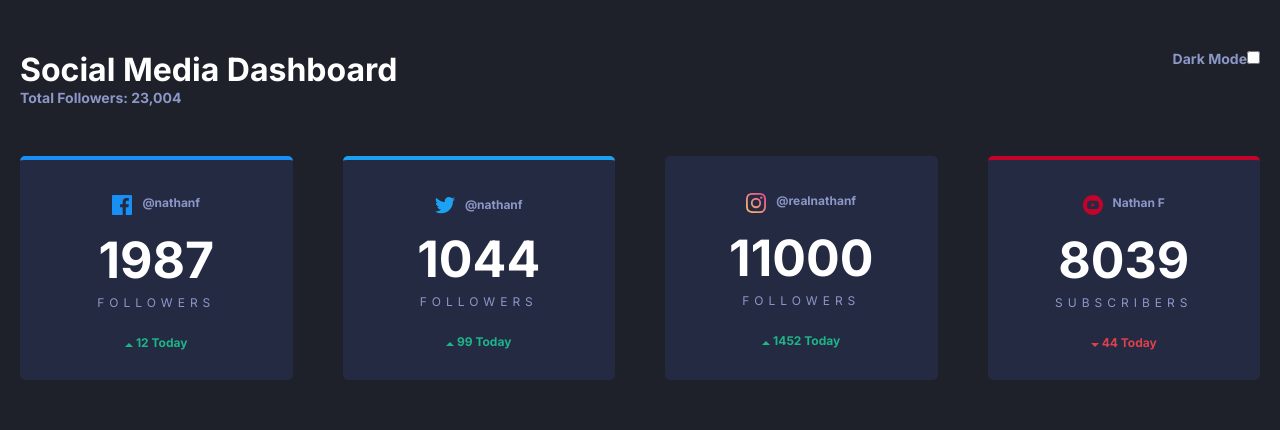
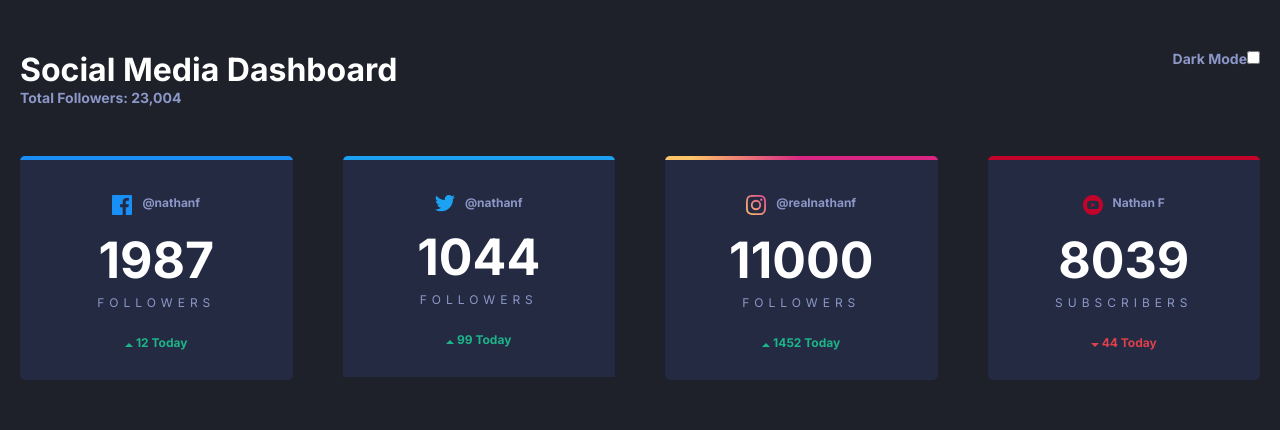
Before and after one commit to Erdemoz1980/frontend-mentor, a React (Create React App) app in the folder social-media-dashboard-theme-switcher-react/frontend/: page / in a window 1280 px wide. Shown: the top 430 px of the page. Built offline with nearby package versions, Linux system fonts and the light colour scheme.

Commit message:
border issue solved

```diff
--- a/social-media-dashboard-theme-switcher-react/frontend/src/components/CardMain.jsx
+++ b/social-media-dashboard-theme-switcher-react/frontend/src/components/CardMain.jsx
@@ -1,20 +1,24 @@
 
 const CardMain = ({ profile, icons:{upIcon, downIcon} }) => {
   const { name, platform, followers, icon } = profile;
-
-  const borderTop = {
-    borderTop:`4px solid var(--clr${platform})`
-}
 
   const folChg = followers.current - followers.previous;
   const absFolChg = Math.abs(folChg);
 
   const folChgColor = {
   color:folChg > 0 ? 'var(--clrLimeGreen)' : 'var(--clrBrightRed)'
-}
+  }
+
+  const border = {
+    borderTop: `4px solid ${platform === 'Instagram' ? '' : `var(--clr${platform})`}`,
+    borderImage: platform === 'Instagram' ? `var(--clr${platform})` : '',
+    borderImageSlice:platform === 'Instagram' ? '1' : '',
+  }
+
 
   return (
-    <div className="card" style={borderTop}>
+    <div className="card-container">
+    <div className="card-main" style={border}>
       <div className="card-header">
         <img src={icon} alt="icon" />
         <p>{name}</p>
@@ -27,7 +31,8 @@ const CardMain = ({ profile, icons:{upIcon, downIcon} }) => {
         <img src={folChg > 0 ? upIcon : downIcon} alt='icon' /> {absFolChg} Today
       </footer>
 
-    </div>
+      </div>
+      </div>
   )
 }
 
--- a/social-media-dashboard-theme-switcher-react/frontend/src/index.css
+++ b/social-media-dashboard-theme-switcher-react/frontend/src/index.css
@@ -7,9 +7,9 @@
   --clrBrightRed: hsl(356, 69%, 56%);
   --clrFacebook: hsl(208, 92%, 53%);
   --clrTwitter: hsl(203, 89%, 53%);
-  --clrInstagram:
-  linear-gradient(to right, hsl(37, 97%, 70%) 10%, hsl(329, 70%, 50%) 50%);
   --clrYoutube: hsl(348, 97%, 39%);
+  --clrInstagram: linear-gradient(to right, hsl(37, 97%, 70%) 10%, hsl(329, 70%, 50%) 50%) 1;
+
 
   /*Dark Theme*/
   --clrDarkTheme:linear-gradient(hsl(210, 78%, 56%) to hsl(146, 68%, 55%));
@@ -42,6 +42,8 @@ body{
   font-family: 'Inter', sans-serif;
   background: var(--clrVeryDarkBlue);
   padding:0 20px;
+  height: 100vh;
+  overflow: hidden;
 }
 
 header {
@@ -58,7 +60,7 @@ header p, label {
 }
 
 .container{
-  height: 100vh;
+  height: 100%;
   max-width: 1240px;
   margin:50px auto 75px auto;
 }
@@ -70,16 +72,21 @@ header p, label {
   color:#fff;
 }
 
-.card{
+.card-container{
+  border-radius: 5px;
+  overflow: hidden;
+}
+
+.card-main{
  display: flex;
  flex-direction: column;
  align-items: center;
  justify-content: center;
  background: var(--clrLightGrayishBlue);
  padding: 20px;
- border-radius: 5px;
- position: relative;
 }
+
+
 
 .card-header{
   display: flex;
```
